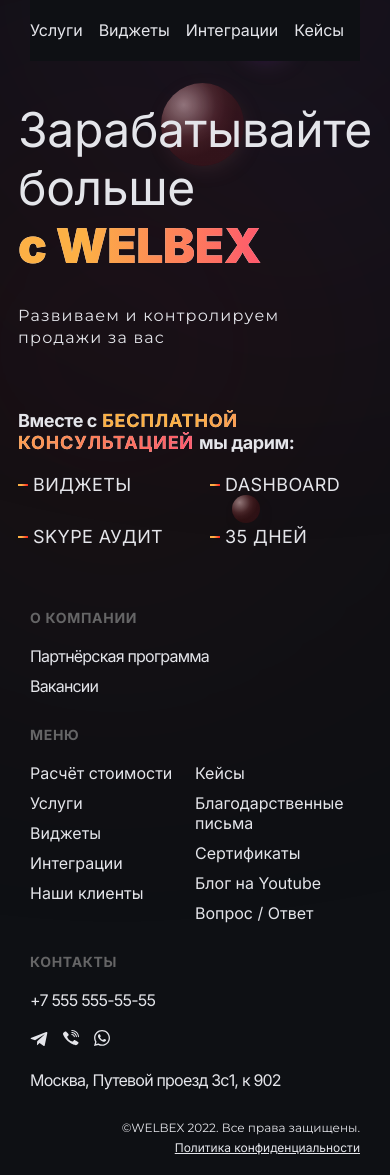
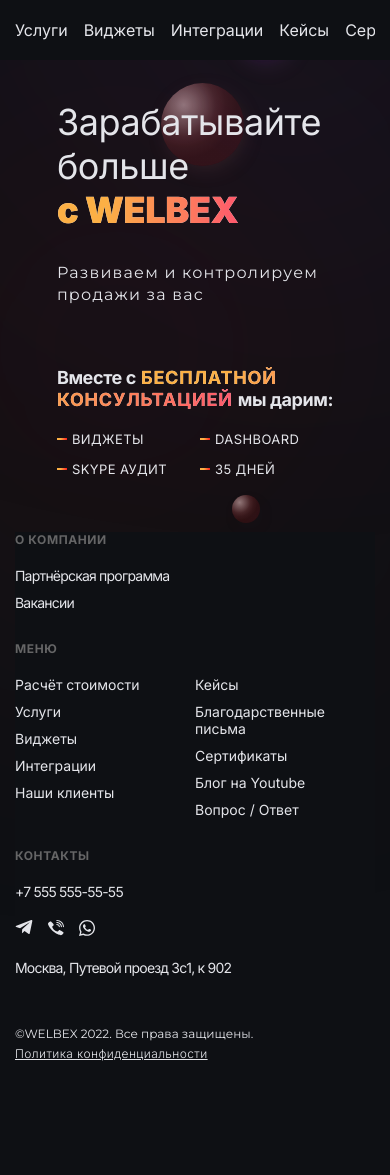
Before and after one commit to a-klimovich/welbex, a React (Vite) app: page / in a window 390 px wide. After the commit the page ends 1121 px from the top, so only its background shows below. Built offline with nearby package versions, Linux system fonts and the light colour scheme.

Commit message:
mobile fixes

```diff
--- a/src/components/Container/styles.module.scss
+++ b/src/components/Container/styles.module.scss
@@ -3,4 +3,8 @@
   max-width: 1200px;
   padding: 0 30px;
   margin: 0 auto;
+
+  @media screen and (max-width: 768px) {
+    padding: 0 15px;
+  }
 }
--- a/src/components/Footer/styles.module.scss
+++ b/src/components/Footer/styles.module.scss
@@ -5,9 +5,12 @@
   display: flex;
   flex-direction: column;
 
+  @media screen and (max-width: 768px) {
+    background-color: var(--black);
+  }
+
   .top {
     display: flex;
-    margin-bottom: 30px;
 
     @media screen and (max-width: 768px) {
       flex-wrap: wrap;
@@ -33,6 +36,15 @@
       display: flex;
       flex-direction: column;
       gap: $gap-default;
+
+      a {
+        line-height: 17px;
+      }
+
+      @media screen and (max-width: 768px) {
+        font-size: 14px;
+        line-height: 17px;
+      }
     }
 
     .about {
@@ -84,14 +96,26 @@
     text-align: end;
     font-size: 12px;
     line-height: 15px;
+    padding-top: 70px;
     padding-bottom: 20px;
+
+    @media screen and (max-width: 768px) {
+      text-align: left;
+
+      padding-top: 50px;
+      padding-bottom: 60px;
+    }
 
     span {
       margin-bottom: 5px;
     }
 
     a {
+      font-weight: 300;
+      letter-spacing: 0.4px;
       text-decoration: underline;
+
+      text-decoration-color: var(--gray);
     }
   }
 }
--- a/src/components/Header/styles.module.scss
+++ b/src/components/Header/styles.module.scss
@@ -7,7 +7,14 @@
   @media screen and (max-width: 768px) {
     margin-top: 0;
     background-color: var(--black);
-    padding: 20px 0;
+    padding: 20px 15px;
+    height: 60px;
+
+    position: fixed;
+    left: 0;
+    top: 0;
+    right: 0;
+    z-index: 9;
   }
 
   .logoWrapper {
@@ -54,7 +61,8 @@
     overflow-x: auto;
 
     @media screen and (max-width: 768px) {
-      max-width: 100vw;
+      $containerPadding: 15px;
+      max-width: calc(100vw - $containerPadding);
     }
 
     & > * {
--- a/src/components/Typography/Title/styles.module.scss
+++ b/src/components/Typography/Title/styles.module.scss
@@ -7,6 +7,11 @@
 .h1 {
   font-size: 48px;
   line-height: 58px;
+
+  @media screen and (max-width: 768px) {
+    font-size: 36px;
+    line-height: 44px;
+  }
 }
 
 h2 {
@@ -14,14 +19,29 @@
   line-height: 22px;
 }
 
+h3 {
+  font-size: 18px;
+  line-height: 22px;
+}
+
 h4 {
   font-size: 18px;
   line-height: 22px;
+
+  @media screen and (max-width: 768px) {
+    font-size: 13px;
+    line-height: 16px;
+  }
 }
 
 h5 {
   font-size: 14px;
   line-height: 17px;
+
+  @media screen and (max-width: 768px) {
+    font-size: 12px;
+    line-height: 15px;
+  }
 }
 
 @for $i from 1 through 9 {
--- a/src/modules/MainContent/index.jsx
+++ b/src/modules/MainContent/index.jsx
@@ -19,7 +19,7 @@
 
     <div className={styles.second}>
       <Title
-        size={4}
+        size={2}
         weight={700}
         className={styles.secondTitle}
       >
--- a/src/modules/MainContent/styles.module.scss
+++ b/src/modules/MainContent/styles.module.scss
@@ -54,6 +54,8 @@
       margin-bottom: 61px;
 
       @media screen and (max-width: 768px) {
+        margin-bottom: 55px;
+        gap: 14px 10px;
         div > h4 {
           position: relative;
           padding-left: 15px;
--- a/src/scss/index.scss
+++ b/src/scss/index.scss
@@ -33,8 +33,11 @@
 .App {
   display: flex;
   flex-direction: column;
-  min-width: 320px;
   min-height: 100vh;
+
+  @media screen and (max-width: 768px) {
+    padding-top: 60px;
+  }
 }
 
 header {
```
